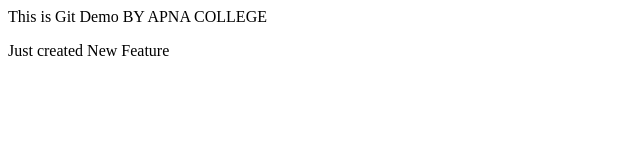
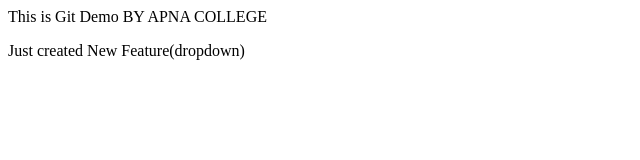
Before and after one commit to AdityaKulkarni023/LocalRepo, a plain HTML site: page index.html in a window 1280 px wide. Shown: the full height of the page, 0-640 px from the left. Drawn offline with Linux system fonts and the light colour scheme.

```diff
--- a/index.html
+++ b/index.html
@@ -1,2 +1,2 @@
 <p>This is Git Demo BY APNA COLLEGE</p>
-<p>Just created New Feature</p>
+<p>Just created New Feature(dropdown)</p>
```
